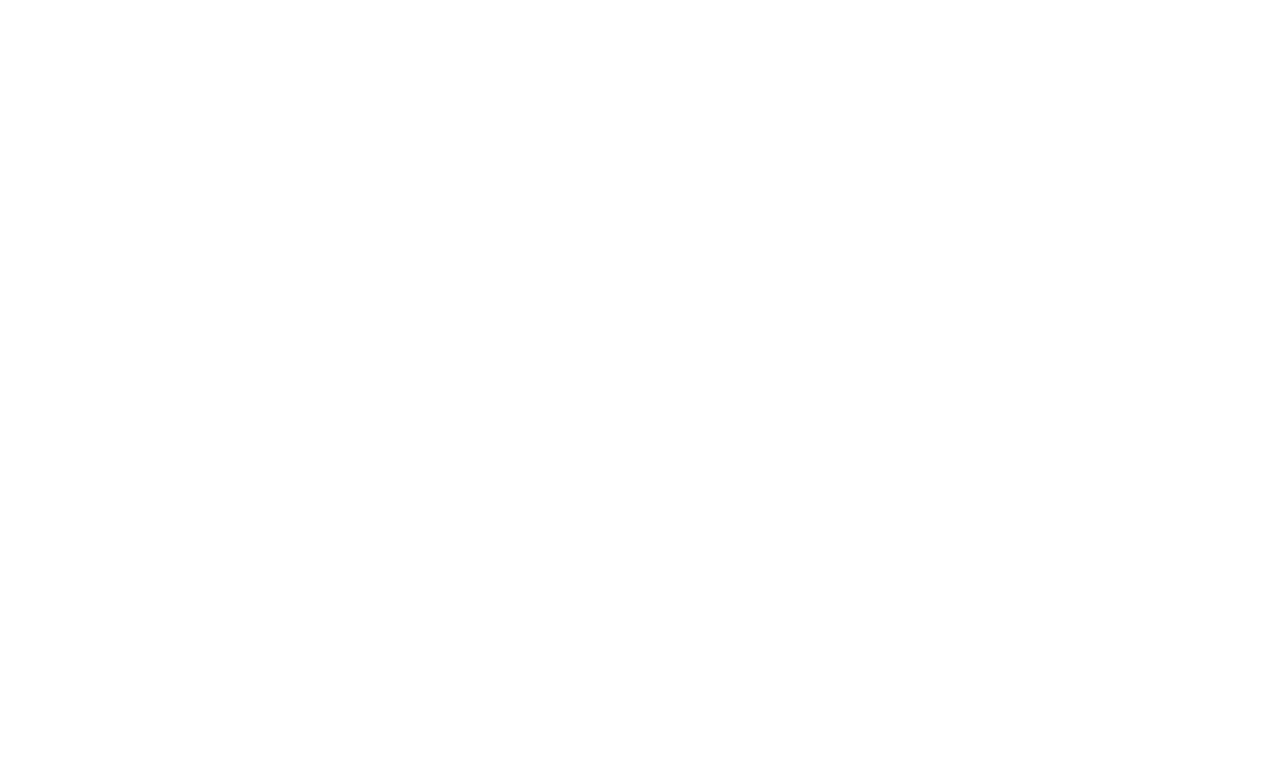
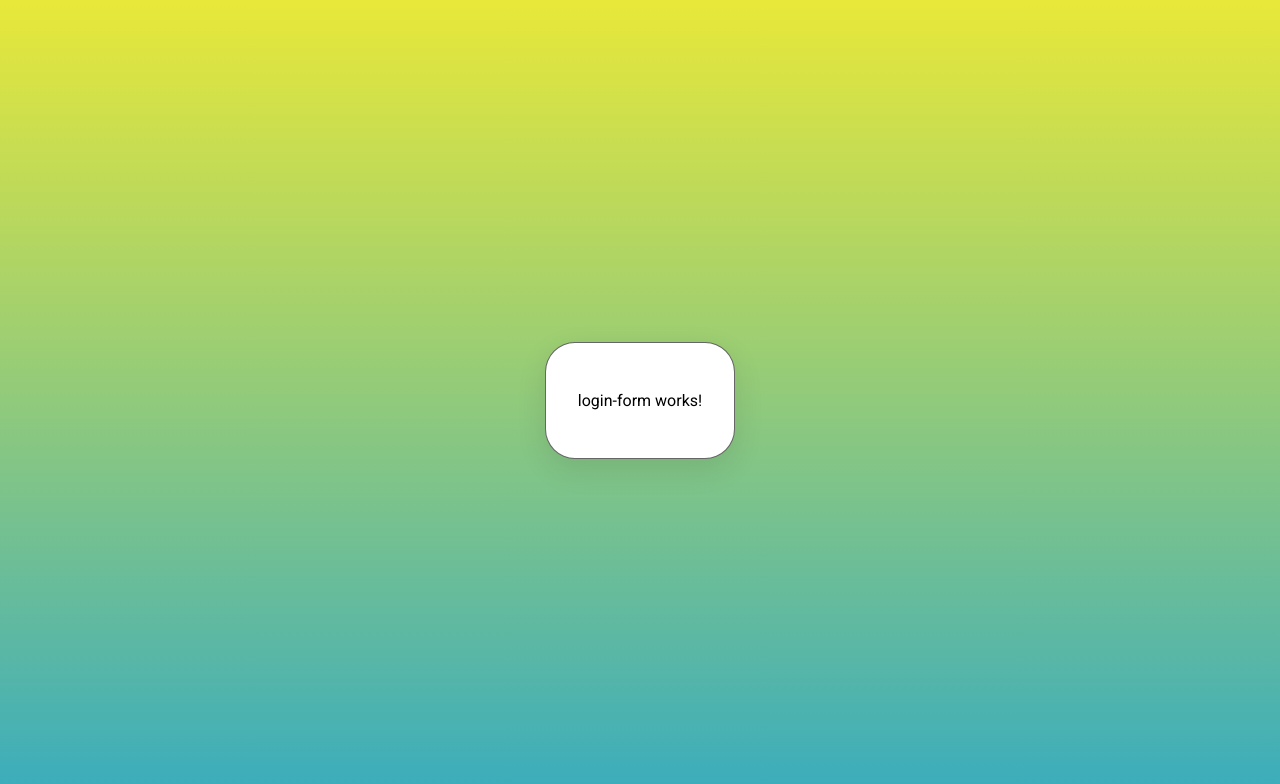
Before and after one commit to kzi-nastava/mrs-team23-Zgazeni-sendvic, an Angular app in the folder Web Front-end (IKS)/Web-Front-IKS/: page /login in a window 1280 px wide. Before the commit this address led to /. Shown: the top 784 px of the page. Built offline with nearby package versions, Linux system fonts and the light colour scheme.

Commit message:
Add base modules

```diff
--- a/Web Front-end (IKS)/Web-Front-IKS/src/app/app.routes.ts
+++ b/Web Front-end (IKS)/Web-Front-IKS/src/app/app.routes.ts
@@ -1,8 +1,9 @@
 import { Routes } from '@angular/router';
 import { Home } from './home/home';
 import { Registration } from './registration/registration';
-
+import { Login } from './login/login';
 export const routes: Routes = [
   { path: '', component: Home },
   { path: 'register', component: Registration },
+  { path: 'login', component: Login },
 ];
--- /dev/null
+++ b/Web Front-end (IKS)/Web-Front-IKS/src/app/login-form/login-form.html
@@ -0,0 +1 @@
+<p>login-form works!</p>
--- /dev/null
+++ b/Web Front-end (IKS)/Web-Front-IKS/src/app/login-form/login-form.ts
@@ -0,0 +1,58 @@
+import { Component } from '@angular/core';
+import { ReactiveFormsModule, FormBuilder, Validators, FormGroup } from '@angular/forms';
+import { MatFormFieldModule } from '@angular/material/form-field';
+import { MatInputModule } from '@angular/material/input';
+import { MatButtonModule } from '@angular/material/button';
+import { MatIconModule } from '@angular/material/icon';
+import { CommonModule } from '@angular/common';
+
+@Component({
+  selector: 'app-login-form',
+  imports: [
+    ReactiveFormsModule,
+    MatFormFieldModule,
+    MatInputModule,
+    MatButtonModule,
+    MatIconModule,
+    CommonModule
+  ],
+  templateUrl: './login-form.html',
+  styleUrl: './login-form.css',
+})
+export class LoginForm {
+  form!: FormGroup;
+  hidePassword = true;
+
+  constructor(private fb: FormBuilder) {
+    this.form = this.fb.group({
+      username: ['', [Validators.required]],
+      password: ['', [Validators.required, Validators.minLength(8)]],
+      remember: [false],
+    });
+  }
+
+  togglePasswordVisibility() {
+    this.hidePassword = !this.hidePassword;
+  }
+
+  submit() {
+    if (this.form.invalid) {
+      this.form.markAllAsTouched();
+      return;
+    }
+    // Replace with real auth call
+    console.log('Login submitted', this.form.value);
+  }
+
+  getErrorMessage(label: string, controlName: string): string {
+    const control = this.form.get(controlName);
+    if (!control || !control.errors) return '';
+
+    if (control.errors['required']) return `${label} is required`;
+    if (control.errors['minlength']) {
+      const min = control.errors['minlength'].requiredLength;
+      return `${label} must be at least ${min} characters`;
+    }
+    return 'Invalid input';
+  }
+}
--- /dev/null
+++ b/Web Front-end (IKS)/Web-Front-IKS/src/app/login/login.css
@@ -0,0 +1,17 @@
+.page {
+  min-height: 100vh;
+  display: flex;
+  justify-content: center;
+  align-items: center;
+  background: linear-gradient(to bottom, #E8E839, #39ACBE);
+}
+
+.card {
+
+  background: white;
+  border-radius: 30px;
+  padding: 32px;
+  box-shadow: 0 10px 30px rgba(0, 0, 0, 0.1);
+  border: 1px solid rgba(0, 0, 0, 0.6);
+
+}
--- /dev/null
+++ b/Web Front-end (IKS)/Web-Front-IKS/src/app/login/login.html
@@ -0,0 +1,6 @@
+
+<div class="page">
+  <div class="card">
+    <app-login-form></app-login-form>
+  </div>
+</div>
```
Also changed, not shown: Web Front-end (IKS)/Web-Front-IKS/src/app/login/login.ts (added, +12 -0 lines), Web Front-end (IKS)/Web-Front-IKS/src/app/login-form/login-form.css (added), 2 other files (tests, documents, lock files or other folders).
